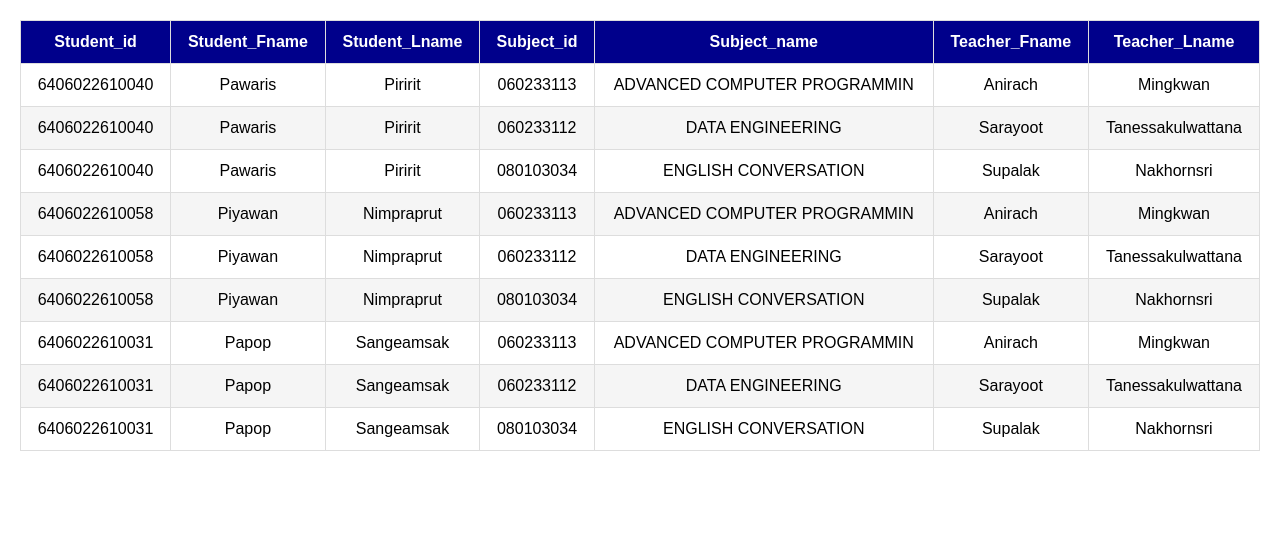
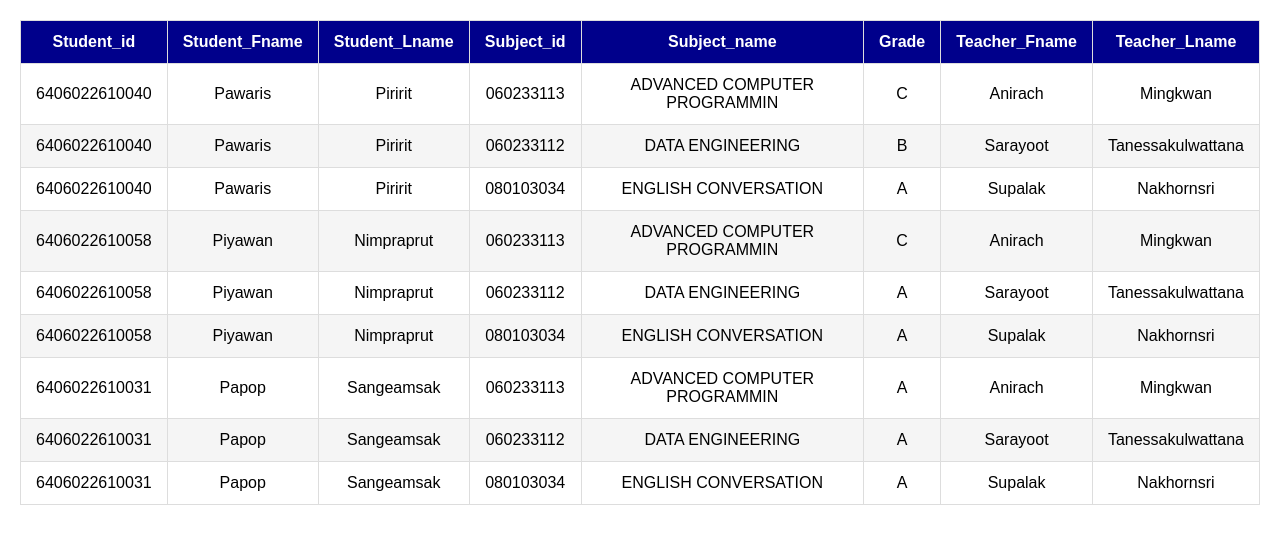
Before and after one commit to mic0809031245/HelloCloundx, a Flask app: template Hw/templates/sss.html in a window 1280 px wide. Shown: the top 544 px of the page. Run offline with Flask 2, Linux system fonts and the light colour scheme; the template is opened without the code that fills it, so the values that code supplies are empty.

Commit message:
Update sss.html

```diff
--- a/Hw/templates/sss.html
+++ b/Hw/templates/sss.html
@@ -73,13 +73,14 @@ body{
 
 
 </style>
-    <table class="table">
+        <table class="table">
         <thead>
             <th>Student_id</th>
             <th>Student_Fname</th>
             <th>Student_Lname</th>
             <th>Subject_id</th>
             <th>Subject_name</th>
+            <th>Grade</th>
             <th>Teacher_Fname</th>
             <th>Teacher_Lname</th>
         </thead>
@@ -90,6 +91,7 @@ body{
                 <td data-label="Student_Lname">Piririt</td>
                 <td data-label="Subject_id">060233113</td>
                 <td data-label="Subject_name">ADVANCED COMPUTER PROGRAMMIN</td>
+                <td data-label="Grade">C</td>
                 <td data-label="Teacher_Fname">Anirach</td>
                 <td data-label="Teacher_Lname">Mingkwan</td>
             </tr>
@@ -99,6 +101,7 @@ body{
                 <td data-label="Student_Lname">Piririt</td>
                 <td data-label="Subject_id">060233112</td>
                 <td data-label="Subject_name">DATA ENGINEERING</td>
+                <td data-label="Grade">B</td>
                 <td data-label="Teacher_Fname">Sarayoot</td>
                 <td data-label="Teacher_Lname">Tanessakulwattana</td>
             </tr>
@@ -108,6 +111,7 @@ body{
                 <td data-label="Student_Lname">Piririt</td>
                 <td data-label="Subject_id">080103034</td>
                 <td data-label="Subject_name">ENGLISH CONVERSATION</td>
+                <td data-label="Grade">A</td>
                 <td data-label="Teacher_Fname">Supalak</td>
                 <td data-label="Teacher_Lname">Nakhornsri</td>
             </tr>
@@ -117,6 +121,7 @@ body{
                 <td data-label="Student_Lname">Nimpraprut</td>
                 <td data-label="Subject_id">060233113</td>
                 <td data-label="Subject_name">ADVANCED COMPUTER PROGRAMMIN</td>
+                <td data-label="Grade">C</td>
                 <td data-label="Teacher_Fname">Anirach</td>
                 <td data-label="Teacher_Lname">Mingkwan</td>
             </tr>
@@ -126,6 +131,7 @@ body{
                 <td data-label="Student_Lname">Nimpraprut</td>
                 <td data-label="Subject_id">060233112</td>
                 <td data-label="Subject_name">DATA ENGINEERING</td>
+                <td data-label="Grade">A</td>
                 <td data-label="Teacher_Fname">Sarayoot</td>
                 <td data-label="Teacher_Lname">Tanessakulwattana</td>
             </tr>
@@ -135,6 +141,7 @@ body{
                 <td data-label="Student_Lname">Nimpraprut</td>
                 <td data-label="Subject_id">080103034</td>
                 <td data-label="Subject_name">ENGLISH CONVERSATION</td>
+                <td data-label="Grade">A</td>
                 <td data-label="Teacher_Fname">Supalak</td>
                 <td data-label="Teacher_Lname">Nakhornsri</td>
             </tr>
@@ -144,6 +151,7 @@ body{
                 <td data-label="Student_Lname">Sangeamsak</td>
                 <td data-label="Subject_id">060233113</td>
                 <td data-label="Subject_name">ADVANCED COMPUTER PROGRAMMIN</td>
+                <td data-label="Grade">A</td>
                 <td data-label="Teacher_Fname">Anirach</td>
                 <td data-label="Teacher_Lname">Mingkwan</td>
             </tr>
@@ -153,6 +161,7 @@ body{
                 <td data-label="Student_Lname">Sangeamsak</td>
                 <td data-label="Subject_id">060233112</td>
                 <td data-label="Subject_name">DATA ENGINEERING</td>
+                <td data-label="Grade">A</td>
                 <td data-label="Teacher_Fname">Sarayoot</td>
                 <td data-label="Teacher_Lname">Tanessakulwattana</td>
             </tr>
@@ -162,6 +171,7 @@ body{
                 <td data-label="Student_Lname">Sangeamsak</td>
                 <td data-label="Subject_id">080103034</td>
                 <td data-label="Subject_name">ENGLISH CONVERSATION</td>
+                <td data-label="Grade">A</td>
                 <td data-label="Teacher_Fname">Supalak</td>
                 <td data-label="Teacher_Lname">Nakhornsri</td>
             </tr>
```
